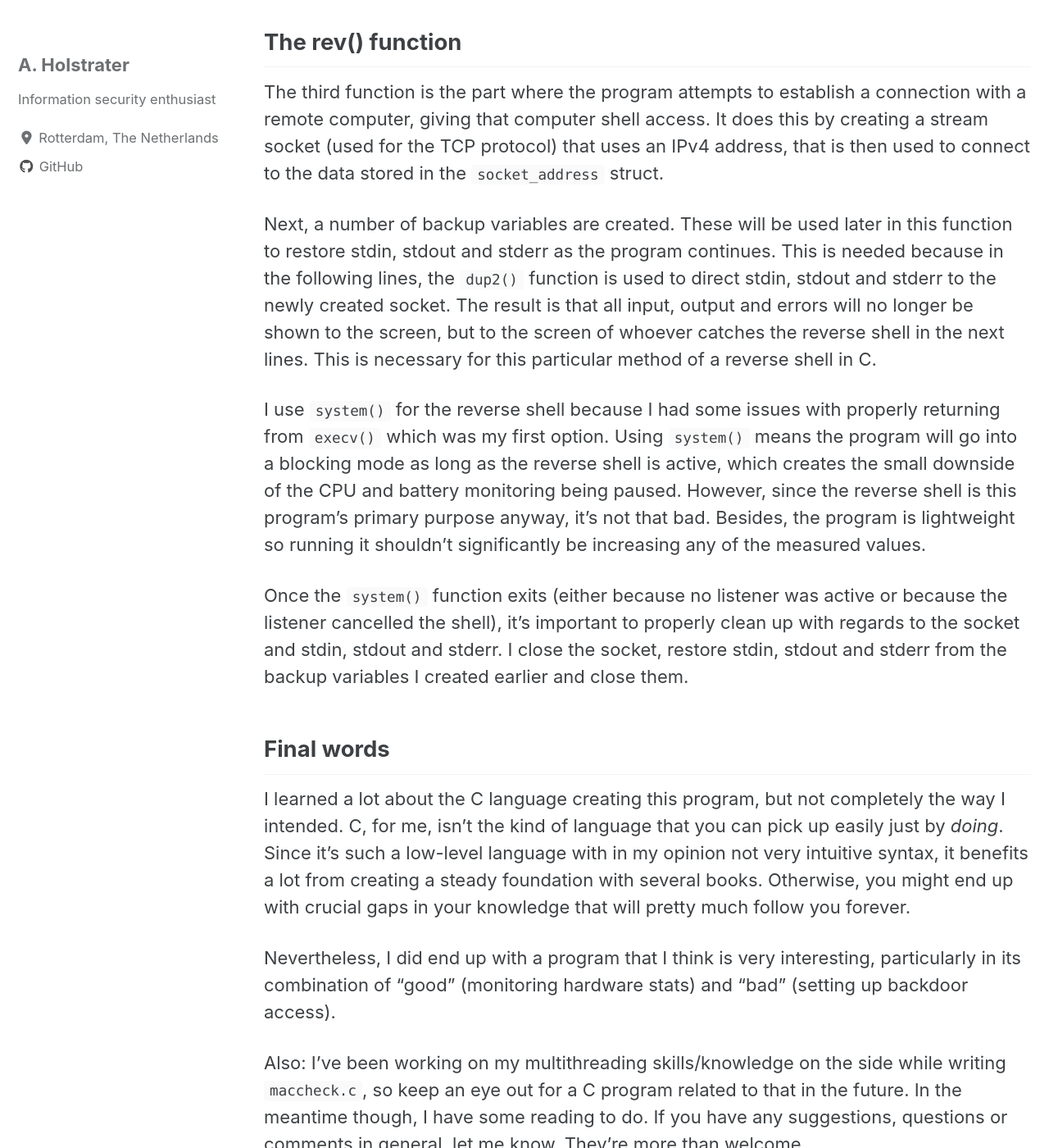
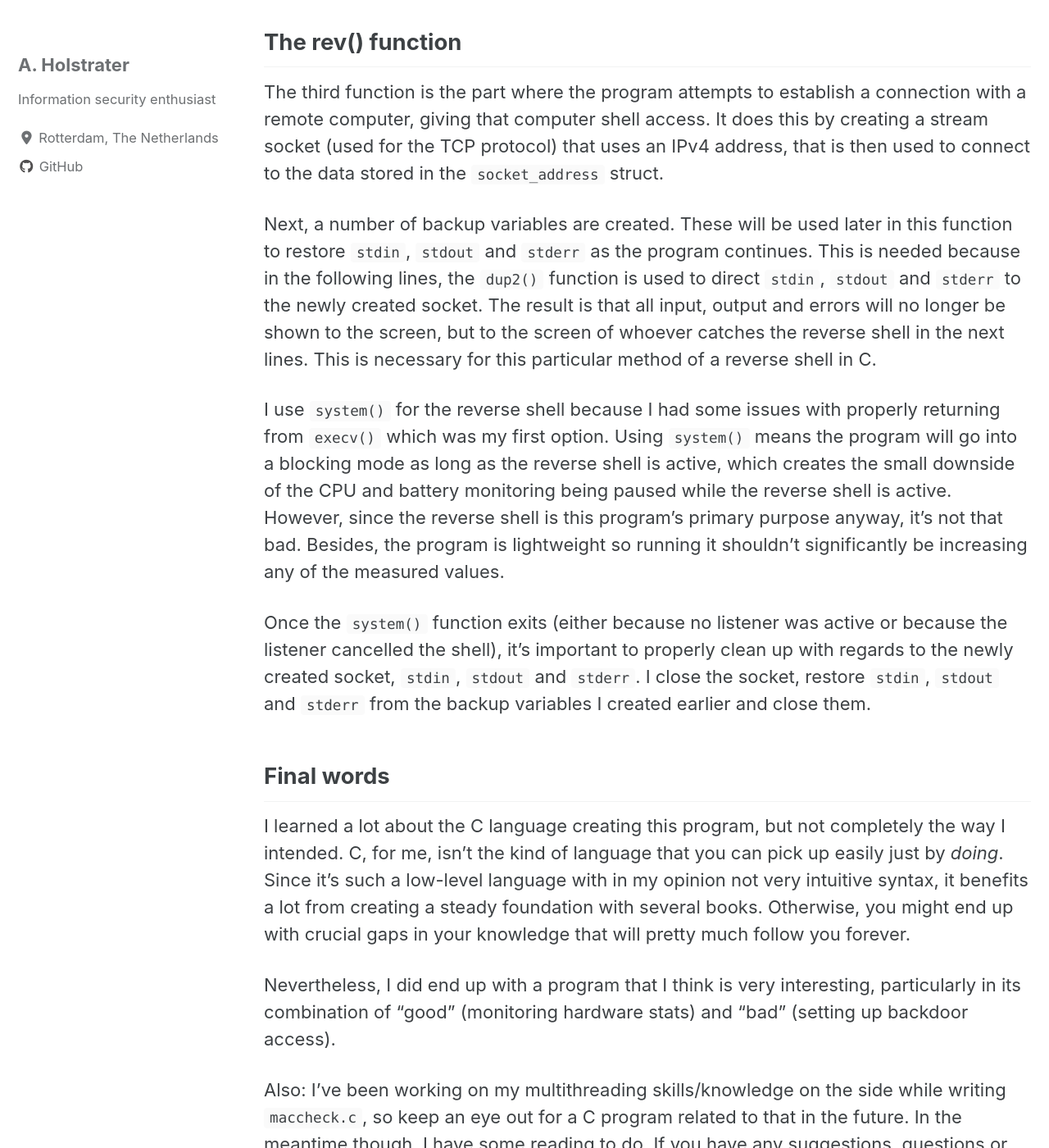
Before and after one commit to holstrater/holstrater.github.io, a Jekyll site: the page built from _posts/2020-05-18-maccheck.c.md, in a window 1280 px wide and 1400 px high, scrolled down 2765 px. Shown: the whole window at 82% size. Built offline with Jekyll 4.4.1, drawn with Linux system fonts in a browser that asks for light colours; cached includes are drawn as plain includes; nearby versions of some CDN libraries; some of the changed text lies outside the part shown.

Commit message:
maccheck.c final checks

```diff
--- a/_posts/2020-05-18-maccheck.c.md
+++ b/_posts/2020-05-18-maccheck.c.md
@@ -44,11 +44,11 @@ Note: the numbers in these `if` statements are Celsius multiplied by 100 because
 
 The third function is the part where the program attempts to establish a connection with a remote computer, giving that computer shell access. It does this by creating a stream socket (used for the TCP protocol) that uses an IPv4 address, that is then used to connect to the data stored in the `socket_address` struct.
 
-Next, a number of backup variables are created. These will be used later in this function to restore stdin, stdout and stderr as the program continues. This is needed because in the following lines, the `dup2()` function is used to direct stdin, stdout and stderr to the newly created socket. The result is that all input, output and errors will no longer be shown to the screen, but to the screen of whoever catches the reverse shell in the next lines. This is necessary for this particular method of a reverse shell in C.
+Next, a number of backup variables are created. These will be used later in this function to restore `stdin`, `stdout` and `stderr` as the program continues. This is needed because in the following lines, the `dup2()` function is used to direct `stdin`, `stdout` and `stderr` to the newly created socket. The result is that all input, output and errors will no longer be shown to the screen, but to the screen of whoever catches the reverse shell in the next lines. This is necessary for this particular method of a reverse shell in C.
 
-I use `system()` for the reverse shell because I had some issues with properly returning from `execv()` which was my first option. Using `system()` means the program will go into a blocking mode as long as the reverse shell is active, which creates the small downside of the CPU and battery monitoring being paused. However, since the reverse shell is this program's primary purpose anyway, it's not that bad. Besides, the program is lightweight so running it shouldn't significantly be increasing any of the measured values.
+I use `system()` for the reverse shell because I had some issues with properly returning from `execv()` which was my first option. Using `system()` means the program will go into a blocking mode as long as the reverse shell is active, which creates the small downside of the CPU and battery monitoring being paused while the reverse shell is active. However, since the reverse shell is this program's primary purpose anyway, it's not that bad. Besides, the program is lightweight so running it shouldn't significantly be increasing any of the measured values.
 
-Once the `system()` function exits (either because no listener was active or because the listener cancelled the shell), it's important to properly clean up with regards to the socket and stdin, stdout and stderr. I close the socket, restore stdin, stdout and stderr from the backup variables I created earlier and close them.
+Once the `system()` function exits (either because no listener was active or because the listener cancelled the shell), it's important to properly clean up with regards to the newly created socket, `stdin`, `stdout` and `stderr`. I close the socket, restore `stdin`, `stdout` and `stderr` from the backup variables I created earlier and close them.
 
 ## Final words
 
```
Also changed, not shown: other parts of _posts/2020-05-18-maccheck.c.md (+1 -1 lines).
